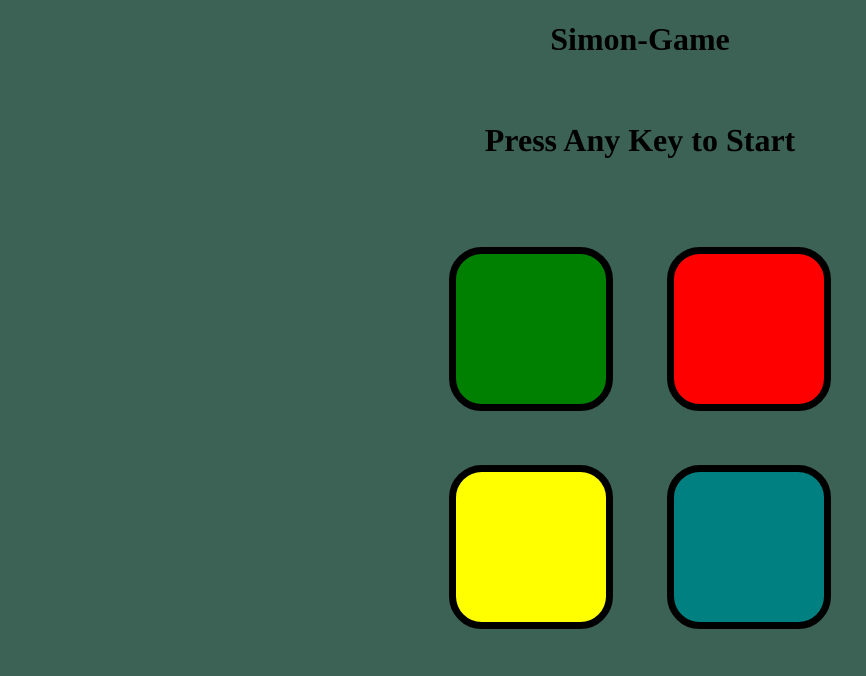
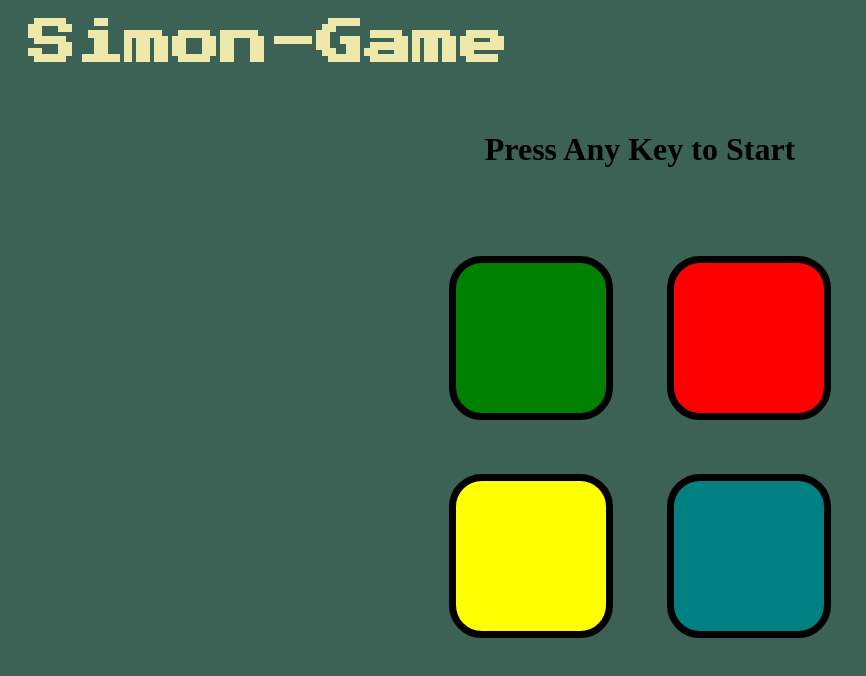
Before and after one commit to Anilthapa4/Simon-Game, a plain HTML site: page index.html in a window 1280 px wide. Shown: the whole page, without its empty margins (0-866 px from the left). Drawn offline with nearby package versions, Linux system fonts and the light colour scheme.

Commit message:
Update styles.css

```diff
--- a/styles.css
+++ b/styles.css
@@ -4,7 +4,7 @@ body {
 }
 
 #level-title {
-  font-family: Times, Times New Roman, Georgia, serif;
+  font-family: font-family: 'Press Start 2P', cursive;
   font-size: 2rem;
   margin:  5%;
   color:black;
@@ -16,7 +16,7 @@ body {
   margin: auto;
 
 } */
-.left{
+.center{
   text-align: left;
   text-decoration: dashed;
   color: palegoldenrod;
```
